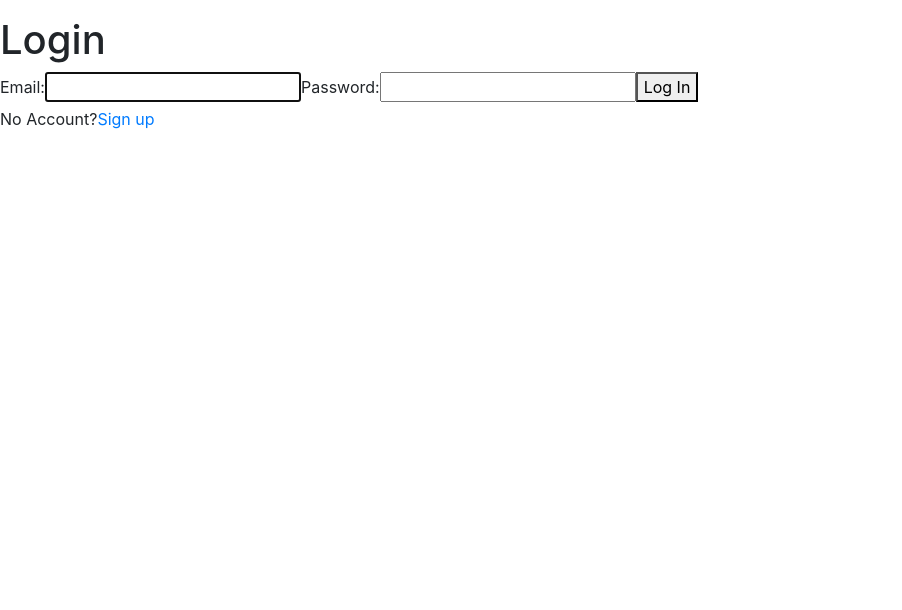
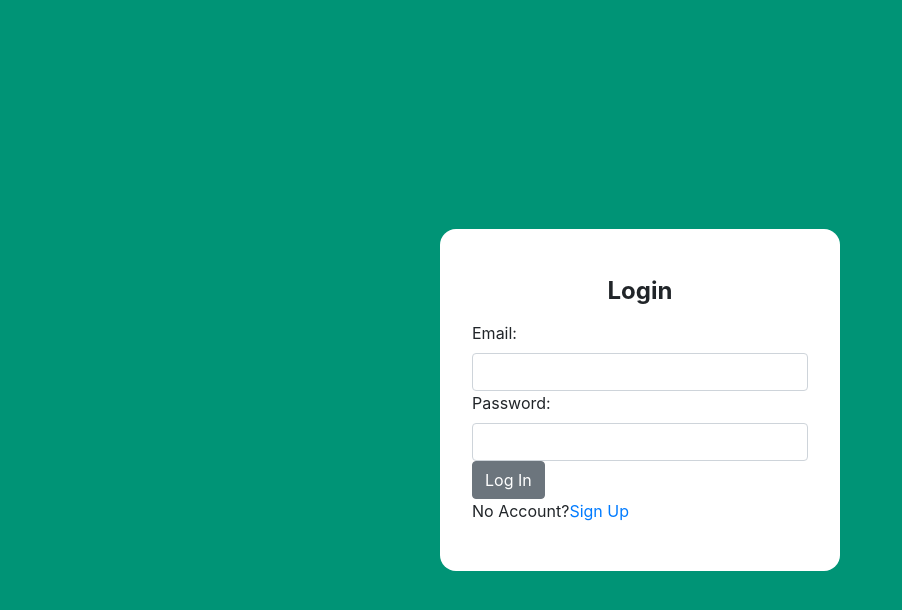
Before and after one commit to Jihro-Abendano/crud, a React (Create React App) app: page / in a window 1280 px wide. Shown: the top 610 px of the page, without its empty margins (0-902 px from the left). Built offline with nearby package versions, Linux system fonts and the light colour scheme.

Commit message:
Login design

```diff
--- a/src/modules/landing/LandingLogin.js
+++ b/src/modules/landing/LandingLogin.js
@@ -3,7 +3,7 @@ import { Form, Input, Button } from "reactstrap";
 import styles from "./LandingLogin.module.scss";
 import axios from "../../api/axios";
 import Cookies from "universal-cookie";
-import { useNavigate } from "react-router-dom";
+import { useNavigate, Link } from "react-router-dom";
 
 const LandingLogin = () => {
   const cookies = new Cookies();
@@ -68,40 +68,65 @@ const LandingLogin = () => {
   };
 
   return (
-    <section>
+    <section className={styles["login"]}>
+      <div className={styles["login-container"]}>
         <p
           ref={errRef}
-        className={errMsg ? "errmsg" : "offscreen"}
+          className={`${
+            errMsg
+              ? styles["login-container-error-msg"]
+              : styles["login-container-error-msg-offscreen"]
+          }`}
           aria-live="assertive"
         >
           {errMsg}
         </p>
-      <h1>Login</h1>
-      <form onSubmit={handleSubmit}>
-        <label htmlFor="email">Email: </label>
-        <input
+        <h1 className={styles["login-container-title"]}>Login</h1>
+        <Form
+          onSubmit={handleSubmit}
+          className={styles["login-container-form"]}
+        >
+          <label
+            htmlFor="email"
+            className={styles["login-container-form-label"]}
+          >
+            Email:{" "}
+          </label>
+          <Input
             type="text"
             id="email"
             ref={emailRef}
             autoComplete="off"
             onChange={(e) => setEmail(e.target.value)}
             required
+            className={styles["login-container-form-input"]}
           />
 
-        <label htmlFor="password">Password: </label>
-        <input
+          <label
+            htmlFor="password"
+            className={styles["login-container-form-label"]}
+          >
+            Password:{" "}
+          </label>
+          <Input
             type="password"
             id="password"
             onChange={(e) => setPassword(e.target.value)}
             required
+            className={styles["login-container-form-input"]}
           />
-        <button>Log In</button>
-      </form>
+          <Button className={styles["login-container-form-button"]}>
+            Log In
+          </Button>
+        </Form>
 
-      <p>
+        <p className={styles["login-container-signup-text"]}>
           No Account?
-        <a href="#">Sign up</a>
+          <Link to="/signup" className={styles["login-container-signup-link"]}>
+            Sign Up
+          </Link>
         </p>
+      </div>
     </section>
   );
 };
--- a/src/modules/landing/LandingLogin.module.scss
+++ b/src/modules/landing/LandingLogin.module.scss
@@ -1,66 +1,30 @@
 .login {
+  background-color: #009476;
   height: 100vh;
-  display: flex;
+  width: 100vw;
+  display: flex; // center child horizontally
+  align-items: center; // center child vertically
   justify-content: center;
-  align-items: center;
-  background-color: #0066ff;
-  margin: 4rem;
-  border-radius: 15px;
 
   &-container {
-    display: flex;
     background-color: white;
+    padding: 2rem;
+    border-radius: 1rem;
+    width: 100%;
+    max-width: 400px;
 
-    border-radius: 8px;
-
-    width: 800px;
-
-    &-placeholder {
-      width: 50%;
-      height: 24rem;
-      background-color: grey;
-    }
-
-    &-form {
-      background-color: #ccc;
-      width: 100%;
-      display: flex;
-      flex-direction: column;
-      padding: 2rem;
-
-      Input {
-        padding: 0.75rem;
-        border-radius: 20px;
-        border: 1px solid #ccc;
-        font-size: 1rem;
-        margin-top: 2rem;
-      }
-
-      &-actions {
-        display: flex;
-        flex-direction: column;
-        align-items: flex-start;
-        margin-top: 2rem;
-        gap: 0.5rem;
-      }
-
-      Button {
-        width: 30%;
-        padding: 0.75rem;
-        font-size: 1rem;
-        border-radius: 4px;
-        text-align: center;
-      }
-
-      &-create {
-        color: #0044cc;
-        text-decoration: none;
-        font-size: 0.9rem;
-
-        &:hover {
-          text-decoration: underline;
-        }
-      }
+    &-title {
+      text-align: center;
+      margin-bottom: 1rem;
+      font-size: 1.5rem;
+      font-weight: bold;
     }
   }
 }
+
+@media (max-width: 480px) {
+  .login-container {
+    padding: 1rem;
+    max-width: 90%;
+  }
+}
```
Lines whose indentation alone changed are shown as unchanged.
